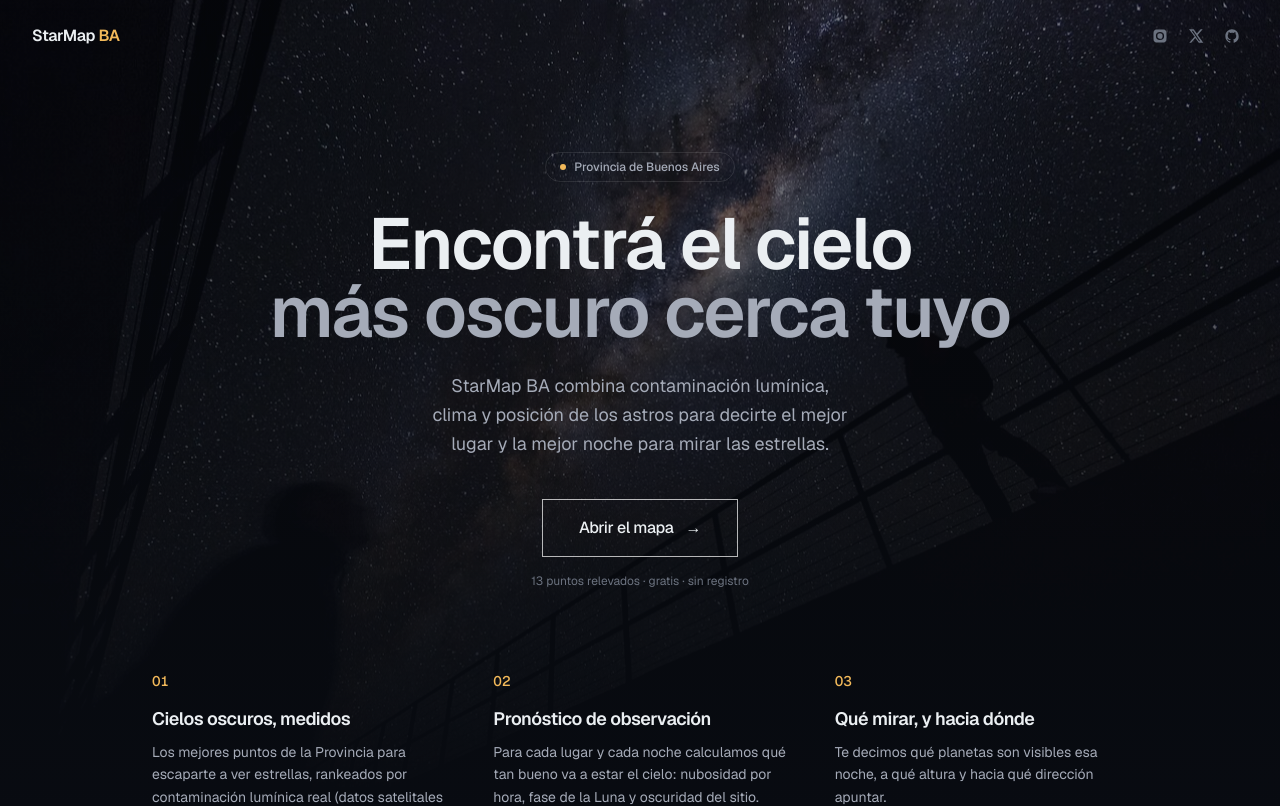
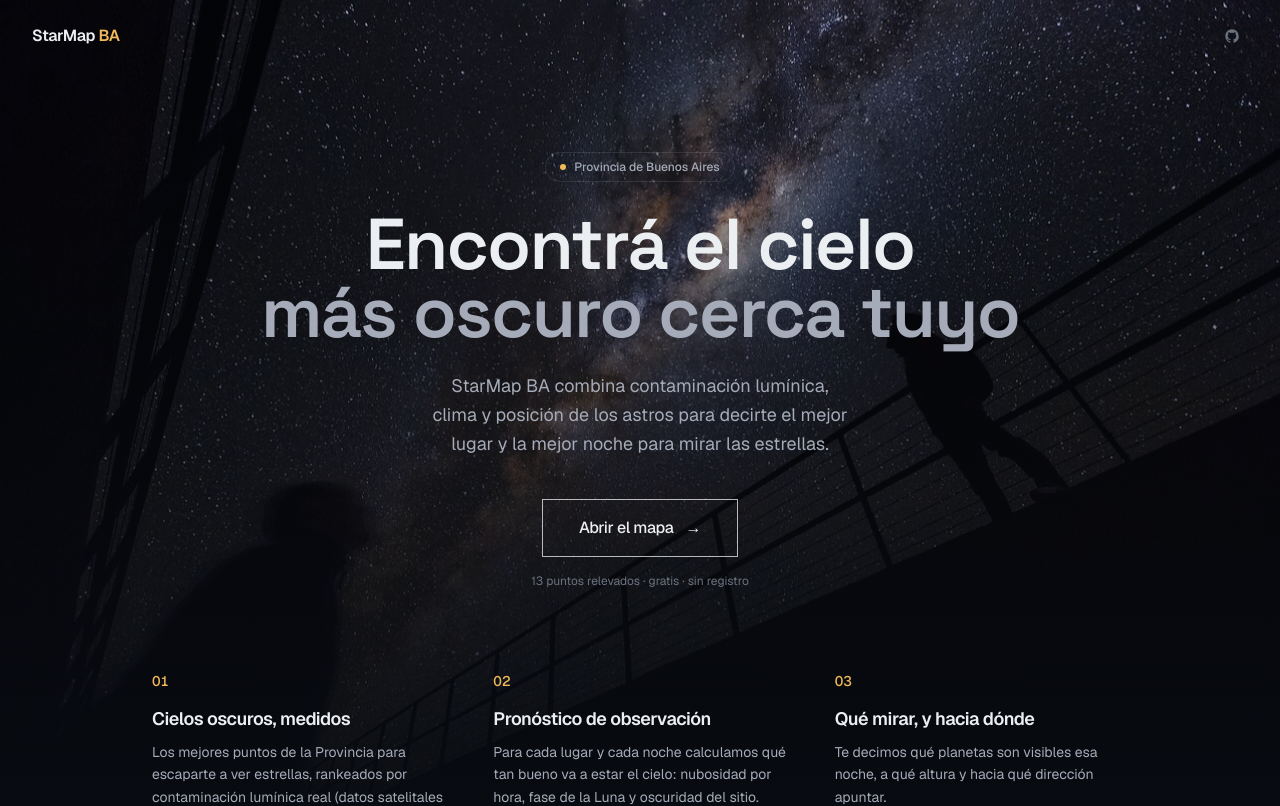
Before and after one commit to jota1221-coder/starmap-ba, a Next.js app: page / in a window 1280 px wide. Shown: the top 806 px of the page. Built offline with nearby package versions, Linux system fonts and the light colour scheme; no server answers.

Commit message:
feat: transiciones de pagina, Space Grotesk, CTA con spring, features scroll-triggered

```diff
--- a/app/globals.css
+++ b/app/globals.css
@@ -18,6 +18,7 @@
 
   --font-sans: var(--font-geist-sans);
   --font-mono: var(--font-geist-mono);
+  --font-display: var(--font-space-grotesk), var(--font-geist-sans);
 
   /* curva orgánica (ease-out exponencial) */
   --ease-organic: cubic-bezier(0.22, 1, 0.36, 1);
--- a/app/layout.tsx
+++ b/app/layout.tsx
@@ -1,5 +1,11 @@
 import type { Metadata } from "next";
-import { Geist, Geist_Mono } from "next/font/google";
+import { Geist, Geist_Mono, Space_Grotesk } from "next/font/google";
+
+const spaceGrotesk = Space_Grotesk({
+  variable: "--font-display",
+  subsets: ["latin"],
+  weight: ["500", "600", "700"],
+});
 import { Analytics } from "@vercel/analytics/next";
 import { SITE_URL } from "@/lib/site";
 import "./globals.css";
@@ -58,7 +64,7 @@ export default function RootLayout({
   return (
     <html
       lang="es-AR"
-      className={`${geistSans.variable} ${geistMono.variable} h-full antialiased`}
+      className={`${geistSans.variable} ${geistMono.variable} ${spaceGrotesk.variable} h-full antialiased`}
     >
       <body className="min-h-full flex flex-col bg-ink text-fg">
         {children}
--- a/app/page.tsx
+++ b/app/page.tsx
@@ -1,6 +1,7 @@
-import Link from "next/link";
 import SocialLinks from "@/components/SocialLinks";
 import Wordmark from "@/components/Wordmark";
+import CTAButton from "@/components/CTAButton";
+import FadeIn from "@/components/FadeIn";
 
 const FEATURES = [
   {
@@ -26,7 +27,7 @@ export default function Home() {
           className="kenburns absolute inset-0 bg-cover bg-center"
           style={{ backgroundImage: "url(/sky-hero.jpg)" }}
         />
-        <div className="absolute inset-0 bg-gradient-to-b from-ink/50 via-ink/70 to-ink" />
+        <div className="absolute inset-0 bg-gradient-to-b from-ink/30 via-ink/55 to-ink/95" />
       </div>
 
       {/* Header */}
@@ -42,7 +43,10 @@ export default function Home() {
           Provincia de Buenos Aires
         </span>
 
-        <h1 className="animate-rise text-5xl font-semibold leading-[0.95] tracking-tight text-balance [animation-delay:160ms] sm:text-7xl">
+        <h1
+          className="animate-rise text-5xl font-semibold leading-[0.95] tracking-tight text-balance [animation-delay:160ms] sm:text-7xl"
+          style={{ fontFamily: "var(--font-display)" }}
+        >
           Encontrá el cielo
           <br />
           <span className="text-fg-muted">más oscuro cerca tuyo</span>
@@ -54,15 +58,7 @@ export default function Home() {
           estrellas.
         </p>
 
-        <Link
-          href="/mapa"
-          className="group animate-rise mt-10 inline-flex items-center gap-3 border border-white/70 bg-transparent px-9 py-4 text-base font-medium tracking-tight text-fg transition-all duration-300 ease-[cubic-bezier(0.22,1,0.36,1)] [animation-delay:400ms] hover:border-accent hover:bg-accent hover:text-ink"
-        >
-          Abrir el mapa
-          <span className="transition-transform duration-300 ease-[cubic-bezier(0.22,1,0.36,1)] group-hover:translate-x-1">
-            →
-          </span>
-        </Link>
+        <CTAButton />
 
         <p className="animate-rise mt-4 text-xs text-fg-faint [animation-delay:520ms]">
           13 puntos relevados · gratis · sin registro
@@ -72,11 +68,7 @@ export default function Home() {
       {/* Features — columnas abiertas, sin cajas, solo aire */}
       <section className="relative z-10 mx-auto grid w-full max-w-5xl gap-10 px-6 pb-24 sm:grid-cols-3 sm:gap-12">
         {FEATURES.map((f, i) => (
-          <div
-            key={f.title}
-            className="animate-rise"
-            style={{ animationDelay: `${600 + i * 120}ms` }}
-          >
+          <FadeIn key={f.title} delay={i * 0.12}>
             <span className="tnum text-sm font-medium text-accent">
               0{i + 1}
             </span>
@@ -86,7 +78,7 @@ export default function Home() {
             <p className="mt-2 text-sm leading-relaxed text-fg-muted">
               {f.desc}
             </p>
-          </div>
+          </FadeIn>
         ))}
       </section>
 
--- /dev/null
+++ b/app/template.tsx
@@ -0,0 +1,20 @@
+"use client";
+
+/**
+ * template.tsx se re-instancia en cada navegación (a diferencia de layout.tsx).
+ * Esto hace posible la transición de entrada en cada ruta.
+ */
+import { motion } from "framer-motion";
+
+export default function Template({ children }: { children: React.ReactNode }) {
+  return (
+    <motion.div
+      initial={{ opacity: 0 }}
+      animate={{ opacity: 1 }}
+      transition={{ duration: 0.25, ease: "easeOut" }}
+      style={{ minHeight: "100%" }}
+    >
+      {children}
+    </motion.div>
+  );
+}
--- /dev/null
+++ b/components/CTAButton.tsx
@@ -0,0 +1,35 @@
+"use client";
+
+import { motion } from "framer-motion";
+import Link from "next/link";
+
+const MotionLink = motion.create(Link);
+
+export default function CTAButton() {
+  return (
+    <MotionLink
+      href="/mapa"
+      className="mt-10 inline-flex items-center gap-3 border border-white/70 bg-transparent px-9 py-4 text-base font-medium tracking-tight text-fg hover:border-accent hover:bg-accent hover:text-ink"
+      /* Entrada: reemplaza el animate-rise CSS */
+      initial={{ opacity: 0, y: 18 }}
+      animate={{ opacity: 1, y: 0 }}
+      transition={{
+        duration: 0.8,
+        delay: 0.4,
+        ease: [0.22, 1, 0.36, 1],
+      }}
+      /* Hover + press con spring */
+      whileHover="hover"
+      whileTap={{ scale: 0.96 }}
+      style={{ WebkitTapHighlightColor: "transparent" }}
+    >
+      Abrir el mapa
+      <motion.span
+        variants={{ hover: { x: 5 } }}
+        transition={{ type: "spring", stiffness: 500, damping: 22 }}
+      >
+        →
+      </motion.span>
+    </MotionLink>
+  );
+}
--- a/components/SocialLinks.tsx
+++ b/components/SocialLinks.tsx
@@ -13,9 +13,8 @@ const ICONS = {
   ),
 };
 
+// Instagram y X desactivados hasta tener cuentas reales.
 const LINKS: { name: keyof typeof ICONS; href: string; label: string }[] = [
-  { name: "instagram", href: "#", label: "Instagram" },
-  { name: "x", href: "#", label: "X (Twitter)" },
   { name: "github", href: "https://github.com/jota1221-coder", label: "GitHub" },
 ];
 
```
